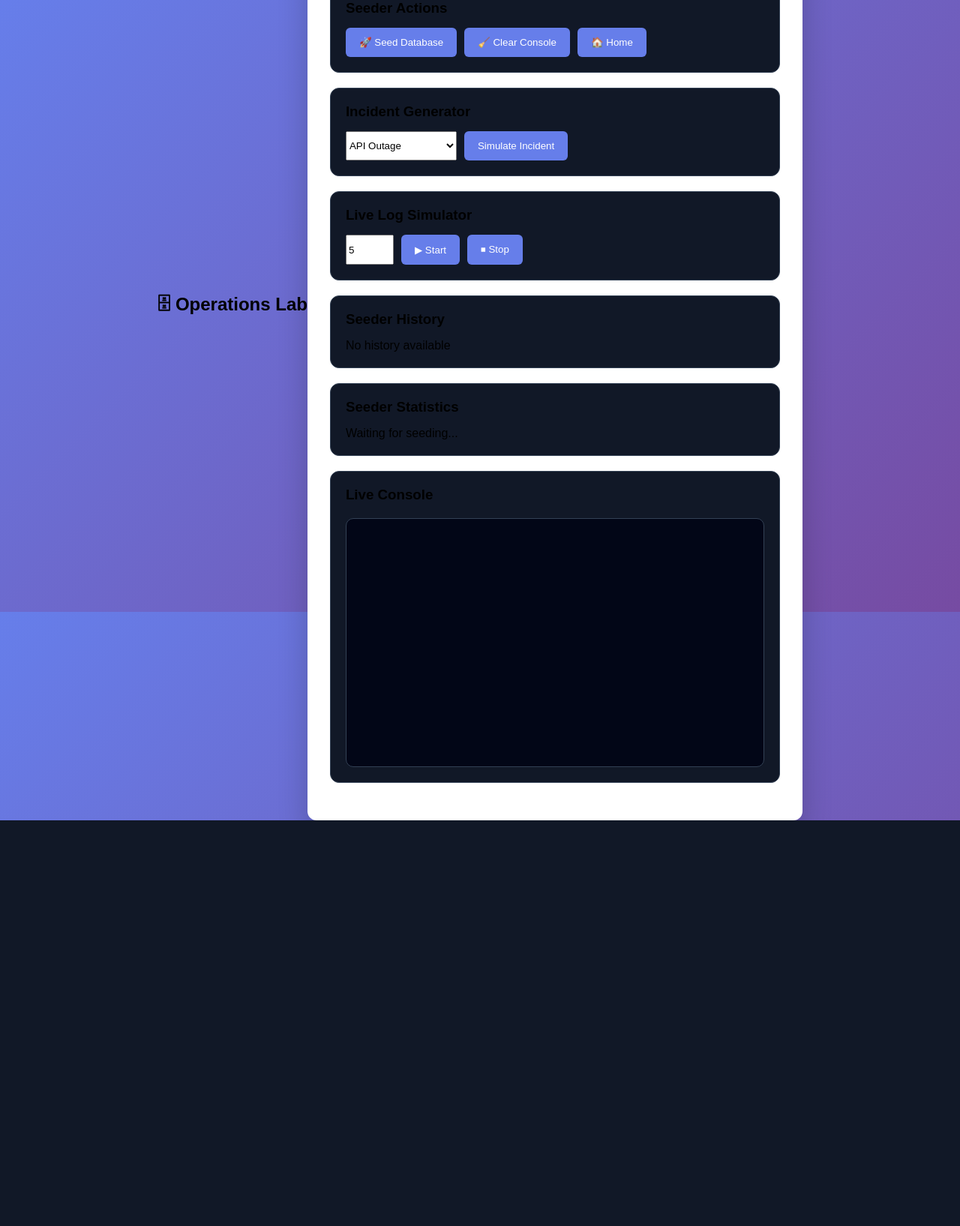
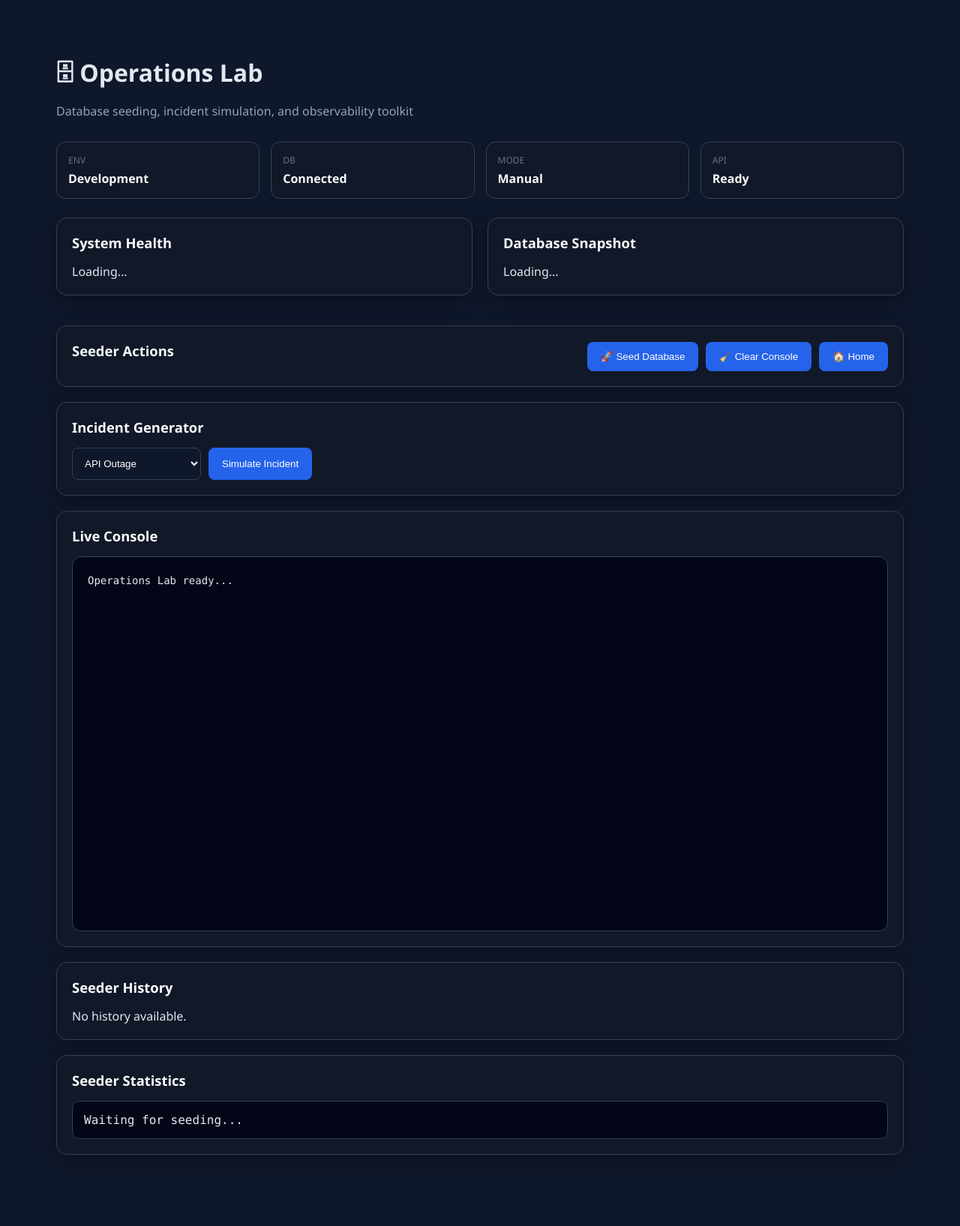
Before and after one commit to None02Yards/log-managementPHP-, a PHP site: page /seed.php in a window 1280 px wide. Shown: the whole page at 75% size. Before the commit the page ends 1094 px from the top, so only its background shows below. Run offline with PHP 8.4, Linux system fonts and the light colour scheme.

Commit message:
refined the opearation lab

```diff
--- a/public/css/seeder.css
+++ b/public/css/seeder.css
@@ -1,135 +1,341 @@
- body {
-            font-family: Arial;
-            background: linear-gradient(135deg, #667eea, #764ba2);
-            height: 100vh;
-            display: flex;
-            align-items: center;
-            justify-content: center;
-        }
 
-        .container {
-            background: white;
-            padding: 30px;
-            border-radius: 12px;
-            width: 600px;
-            box-shadow: 0 20px 40px rgba(0, 0, 0, 0.2);
-        }
 
-        button {
-            background: #667eea;
-            color: white;
-            padding: 12px 18px;
-            border: none;
-            border-radius: 6px;
-            cursor: pointer;
-        }
+* {
+    margin: 0;
+    padding: 0;
+    box-sizing: border-box;
+}
 
-        button:disabled {
-            background: gray;
-        }
-
-        .log {
-            margin-top: 20px;
-            background: #f4f4f4;
-            padding: 10px;
-            height: 200px;
-            overflow: auto;
-            font-family: monospace;
-        }
-
-        .stats {
-            margin-top: 15px;
-        }
+body {
+    font-family: "Segoe UI", sans-serif;
+    background: #0f172a;
+    color: #e2e8f0;
+    min-height: 100vh;
+    padding: 30px;
+    margin: 45px;
+}
 
 
 .page-header {
-    padding: 25px 25px 10px;
+    margin-bottom: 30px;
 }
 
-.page-header h2 {
-    margin: 0;
-    font-size: 24px;
+.page-header h1 {
+    font-size: 2rem;
+    font-weight: 700;
+    margin-bottom: 8px;
+}
+
+.page-header p {
+    color: #94a3b8;
+    font-size: 1rem;
+}
+
+
+.status-bar {
+    display: grid;
+    grid-template-columns: repeat(4, 1fr);
+    gap: 15px;
+
+    margin-bottom: 25px;
+}
+
+.status-card {
+    background: #111827;
+    border: 1px solid #334155;
+
+    border-radius: 12px;
+
+    padding: 15px;
+}
+
+.status-card span {
+    display: block;
+
+    font-size: 12px;
+
+    text-transform: uppercase;
+
+    color: #64748b;
+
+    margin-bottom: 5px;
+}
+
+.status-card strong {
+    font-size: 16px;
     color: #f8fafc;
 }
 
-.page-header p {
-    margin-top: 6px;
-    color: #94a3b8;
-    font-size: 13px;
+
+
+.container {
+    max-width: 1500px;
+    margin: 0 auto;
 }
 
-/* ===== STATUS BANNER ===== */
 
-.status-banner {
-    margin: 10px 25px 20px;
-    padding: 12px 15px;
+.grid-two {
+    display: grid;
 
-    display: flex;
-    justify-content: space-between;
-    gap: 15px;
+    grid-template-columns: repeat(2, 1fr);
 
-    background: #0b1220;
-    border: 1px solid #334155;
-    border-radius: 10px;
+    gap: 20px;
+
+    margin-bottom: 20px;
 }
 
-.status-item {
-    display: flex;
-    flex-direction: column;
-    font-size: 12px;
-}
 
-.status-item span {
-    color: #64748b;
-}
-
-.status-item strong {
-    color: #f8fafc;
-    font-size: 13px;
-}
-
-.grid {
-    display: grid;
-    grid-template-columns: 1fr 1fr;
-    gap: 20px;
-}
 
 .panel {
     background: #111827;
+
     border: 1px solid #334155;
-    border-radius: 12px;
+
+    border-radius: 14px;
+
     padding: 20px;
+
     margin-bottom: 20px;
+
+    box-shadow: 0 8px 25px rgba(0,0,0,.25);
 }
 
 .panel h3 {
-    margin-top: 0;
     margin-bottom: 15px;
+
+    color: #f8fafc;
+
+    font-size: 1.15rem;
 }
 
-.health-item,
-.snapshot-item {
+
+.panel-header-row {
     display: flex;
+
     justify-content: space-between;
-    padding: 8px 0;
+
+    align-items: center;
+
+    gap: 20px;
 }
 
 .actions {
     display: flex;
+
     gap: 10px;
+
+    flex-wrap: wrap;
+}
+
+button {
+    background: #2563eb;
+
+    color: white;
+
+    border: none;
+
+    border-radius: 8px;
+
+    padding: 12px 18px;
+
+    cursor: pointer;
+
+    transition: .2s;
+}
+
+button:hover {
+    background: #1d4ed8;
+
+    transform: translateY(-1px);
+}
+
+button:disabled {
+    opacity: .6;
+    cursor: not-allowed;
+}
+
+select,
+input {
+    background: #0f172a;
+
+    color: white;
+
+    border: 1px solid #334155;
+
+    border-radius: 8px;
+
+    padding: 12px;
+}
+
+
+.console-panel {
+    margin-top: 20px;
 }
 
 .log {
     background: #020617;
+
     border: 1px solid #334155;
+
+    border-radius: 12px;
+
+    padding: 20px;
+
+    min-height: 500px;
+
+    max-height: 700px;
+
+    overflow-y: auto;
+
+    font-family: Consolas, Monaco, monospace;
+
+    font-size: 14px;
+
+    line-height: 1.7;
+}
+
+.console-line {
+    margin-bottom: 4px;
+}
+
+/* Severity Colors */
+
+.console-line.info {
+    color: #22c55e;
+}
+
+.console-line.warning {
+    color: #eab308;
+}
+
+.console-line.error {
+    color: #ef4444;
+}
+
+.console-line.critical {
+    color: #dc2626;
+    font-weight: bold;
+}
+
+.health-ok {
+    color: #22c55e;
+    font-weight: 600;
+}
+
+.health-fail {
+    color: #ef4444;
+    font-weight: 600;
+}
+
+
+
+.snapshot-grid {
+    display: grid;
+
+    grid-template-columns: repeat(2, 1fr);
+
+    gap: 12px;
+}
+
+.snapshot-item {
+    background: #0f172a;
+
+    border: 1px solid #334155;
+
     border-radius: 10px;
+
     padding: 15px;
-    height: 300px;
-    overflow-y: auto;
-    font-family: monospace;
+}
+
+.snapshot-item span {
+    display: block;
+
+    color: #94a3b8;
+
+    font-size: 12px;
+
+    margin-bottom: 5px;
+}
+
+.snapshot-item strong {
+    font-size: 1.2rem;
+}
+
+
+#historyContent {
+    display: flex;
+    flex-direction: column;
+    gap: 10px;
 }
 
 .history-item {
-    border-bottom: 1px solid #334155;
-    padding: 10px 0;
+    background: #0f172a;
+
+    border: 1px solid #334155;
+
+    border-radius: 10px;
+
+    padding: 12px;
 }
+
+
+#stats {
+    background: #020617;
+
+    border: 1px solid #334155;
+
+    border-radius: 10px;
+
+    padding: 15px;
+
+    font-family: Consolas, monospace;
+}
+
+/* ==================================
+   SCROLLBAR
+================================== */
+
+::-webkit-scrollbar {
+    width: 8px;
+}
+
+::-webkit-scrollbar-track {
+    background: #0f172a;
+}
+
+::-webkit-scrollbar-thumb {
+    background: #334155;
+    border-radius: 20px;
+}
+
+::-webkit-scrollbar-thumb:hover {
+    background: #475569;
+}
+
+/* ==================================
+   RESPONSIVE
+================================== */
+
+@media (max-width: 900px) {
+
+    .status-bar {
+        grid-template-columns: repeat(2, 1fr);
+    }
+
+    .grid-two {
+        grid-template-columns: 1fr;
+    }
+
+    .panel-header-row {
+        flex-direction: column;
+        align-items: flex-start;
+    }
+
+    .actions {
+        width: 100%;
+    }
+
+    button {
+        width: 100%;
+    }
+}
--- a/public/seed.php
+++ b/public/seed.php
@@ -9,52 +9,84 @@
 
 <head>
     <meta charset="UTF-8">
-    <title>Database Seeder</title>
+    <title>Operations Lab</title>
+
     <link rel="stylesheet" href="/css/seeder.css">
-
 </head>
 
 <body>
 
-    <h2>🗄 Operations Lab</h2>
-
-<div class="container">
-
     <!-- HEADER -->
 
-<div class="page-header">
+    <header class="page-header">
 
-    <h2>🗄 Operations Lab</h2>
+        <h1>🗄 Operations Lab</h1>
 
         <p>
-        Database seeding, incident simulation, and system observability toolkit
+            Database seeding, incident simulation, and observability toolkit
         </p>
+
+    </header>
+
+    <!-- STATUS BAR -->
+
+    <section class="status-bar">
+
+        <div class="status-card">
+            <span>ENV</span>
+            <strong>Development</strong>
+        </div>
+
+        <div class="status-card">
+            <span>DB</span>
+            <strong id="dbStatus">Connected</strong>
+        </div>
+
+        <div class="status-card">
+            <span>MODE</span>
+            <strong>Manual</strong>
+        </div>
+
+        <div class="status-card">
+            <span>API</span>
+            <strong id="apiStatus">Ready</strong>
+        </div>
+
+    </section>
+
+    <main class="container">
+
+        <!-- HEALTH + SNAPSHOT -->
+
+        <section class="grid-two">
+
+            <div class="panel">
+
+                <h3>System Health</h3>
+
+                <div id="healthContent">
+                    Loading...
+                </div>
 
             </div>
 
-    <!-- TOP GRID -->
+            <div class="panel">
 
-    <div class="grid">
+                <h3>Database Snapshot</h3>
 
-        <section class="panel">
-            <h3>System Health</h3>
-            <div id="healthContent">
-                Loading...
-            </div>
-        </section>
-
-        <section class="panel">
-            <h3>Database Snapshot</h3>
                 <div id="snapshotContent">
                     Loading...
                 </div>
-        </section>
 
             </div>
+
+        </section>
 
         <!-- ACTIONS -->
 
         <section class="panel">
+
+            <div class="panel-header-row">
 
                 <h3>Seeder Actions</h3>
 
@@ -71,6 +103,8 @@
                     <button onclick="location.href='/'">
                         🏠 Home
                     </button>
+
+                </div>
 
             </div>
 
@@ -116,28 +150,17 @@
 
         </section>
 
-    <!-- SIMULATOR -->
+        <!-- CONSOLE -->
 
-    <section class="panel">
+        <section class="panel console-panel">
 
-        <h3>Live Log Simulator</h3>
+            <h3>Live Console</h3>
 
-        <div class="actions">
+            <div class="log" id="log">
 
-            <input
-                type="number"
-                id="logRate"
-                value="5"
-                min="1"
-                max="100">
-
-            <button id="startSimulator">
-                ▶ Start
-            </button>
-
-            <button id="stopSimulator">
-                ⏹ Stop
-            </button>
+                <div class="console-line">
+                    Operations Lab ready...
+                </div>
 
             </div>
 
@@ -150,7 +173,9 @@
             <h3>Seeder History</h3>
 
             <div id="historyContent">
-            No history available
+
+                No history available.
+
             </div>
 
         </section>
@@ -162,90 +187,115 @@
             <h3>Seeder Statistics</h3>
 
             <div id="stats">
+
                 Waiting for seeding...
+
             </div>
 
         </section>
 
-    <!-- CONSOLE -->
-
-    <section class="panel">
-
-        <h3>Live Console</h3>
-
-        <div class="log" id="log"></div>
-
-    </section>
-
-</div>
+    </main>
 
     <script>
 
         const API = "/api";
 
-const logBox = document.getElementById("log");
+        const logBox =
+            document.getElementById("log");
 
-function log(message)
-{
-    const div = document.createElement("div");
+        function log(message) {
 
-    div.textContent = message;
+            const div =
+                document.createElement("div");
+
+            div.className =
+                "console-line";
+
+            div.textContent =
+                message;
 
             logBox.appendChild(div);
 
-    logBox.scrollTop = logBox.scrollHeight;
+            logBox.scrollTop =
+                logBox.scrollHeight;
         }
 
-function clearConsole()
-{
+        function clearConsole() {
+
             logBox.innerHTML = "";
+
         }
 
         document
             .getElementById("clearConsoleBtn")
-    .addEventListener("click", clearConsole);
+            .addEventListener(
+                "click",
+                clearConsole
+            );
 
         document
             .getElementById("seedBtn")
-    .addEventListener("click", async () =>
-{
-    const btn = document.getElementById("seedBtn");
+            .addEventListener(
+                "click",
+                async () => {
+
+                    const btn =
+                        document.getElementById("seedBtn");
 
                     btn.disabled = true;
 
-    log("🚀 Seeding started...");
+                    clearConsole();
 
-    try
+                    log("══════════════════════════════════════");
+                    log("🚀 Seeder Started");
+                    log("══════════════════════════════════════");
+
+                    try {
+
+                        const res =
+                            await fetch(
+                                API + "/seed",
                                 {
-        const res = await fetch(API + "/seed", {
                                     method: "POST"
-        });
+                                }
+                            );
 
-        const data = await res.json();
+                        const data =
+                            await res.json();
 
-        log("✅ Seeder completed");
+                        log("📝 Creating database and tables...");
+                        log("📥 Inserting sample logs...");
+                        log("────────────────────────────");
 
-        log("Inserted: " + data.result.inserted);
+                        log("🟢 [INFO] Application started");
+                        log("🟢 [INFO] Database connected");
+                        log("🟡 [WARNING] Slow query detected");
+                        log("🔴 [ERROR] Failed API request");
+                        log("🔴 [CRITICAL] Unauthorized access");
 
-        log("Failed: " + data.result.failed);
+                        log("────────────────────────────");
+                        log("✅ Setup Complete");
 
-        document.getElementById("stats").innerHTML =
-            `<pre>${JSON.stringify(
-                data.result.stats || {},
-                null,
-                2
-            )}</pre>`;
-    }
-    catch(e)
-    {
+                        document
+                            .getElementById("stats")
+                            .innerHTML =
+                            `
+                            <strong>Inserted:</strong> ${data.result.inserted}<br>
+                            <strong>Failed:</strong> ${data.result.failed}
+                            `;
+
+                    } catch (e) {
+
                         log("❌ Error: " + e.message);
+
                     }
 
                     btn.disabled = false;
-});
+
+                }
+            );
 
     </script>
-
 
 </body>
 
```
Also changed, not shown: 1 other file. Lines whose indentation alone changed are shown as unchanged.
